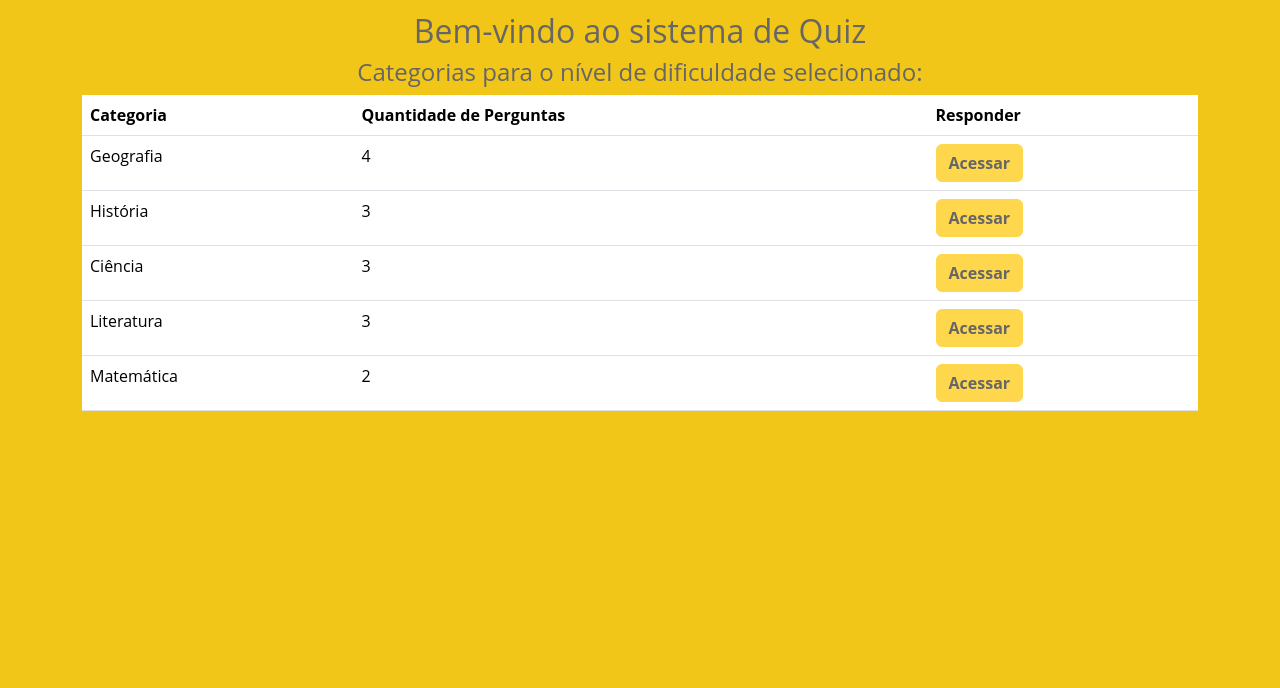
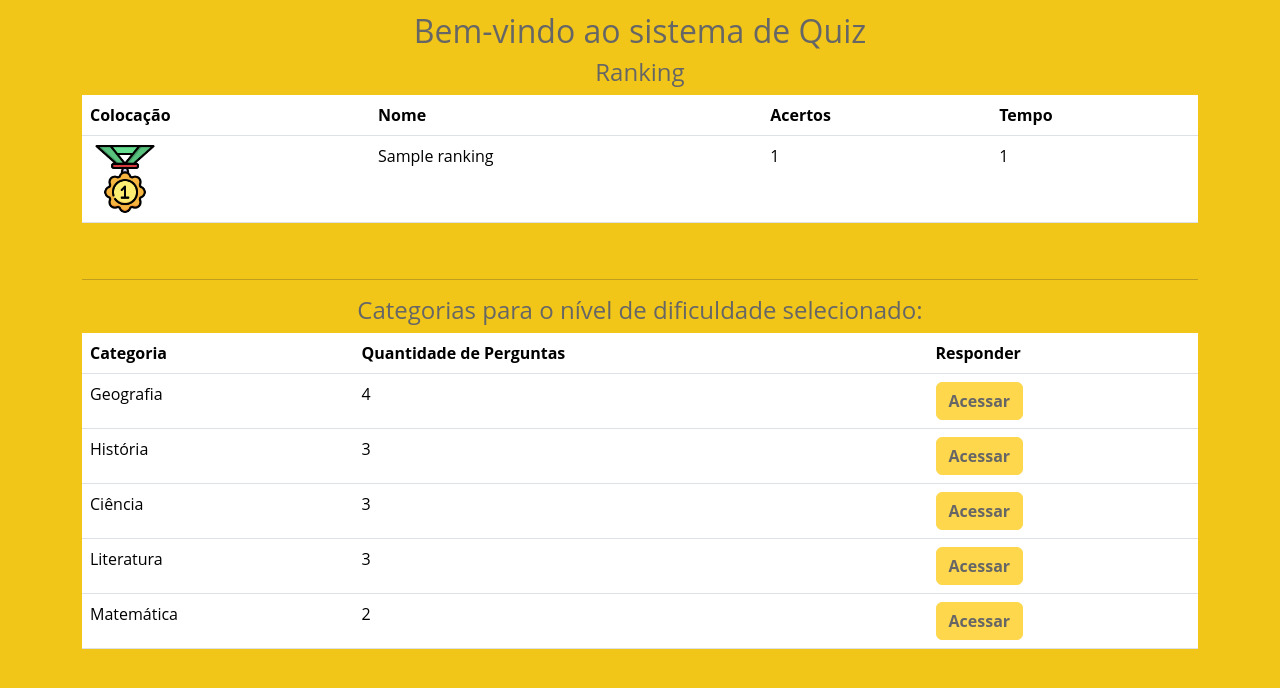
Before and after one commit to gamadev3/quizz-django, a Django app: page /qa/ in a window 1280 px wide. Shown: the top 688 px of the page. Run offline with Django 5.2, Linux system fonts and the light colour scheme; data comes from the database, SQL or seed files in the repository; tables that the repository leaves empty hold one stand-in row (values such as "Sample post").

Commit message:
Criação do Ranking e personalização de imagens

```diff
--- a/qa/admin.py
+++ b/qa/admin.py
@@ -1,5 +1,5 @@
 from django.contrib import admin
-from qa.models import Pergunta, Resposta, Categoria
+from qa.models import Pergunta, Resposta, Categoria, Ranking
 
 @admin.register(Pergunta)
 class PerguntaAdmin(admin.ModelAdmin):
@@ -14,3 +14,5 @@ class RespostaAdmin(admin.ModelAdmin):
 class CategoriaAdmin(admin.ModelAdmin):
     list_display = ['id', 'nome']
     list_display_links = ['nome']
+
+admin.site.register(Ranking)
--- a/qa/models.py
+++ b/qa/models.py
@@ -30,3 +30,9 @@ class Resposta(models.Model):
 
     def __str__(self):
         return f'{self.resposta} - Pergunta: {self.pergunta.enunciado}'
+
+
+class Ranking(models.Model):
+    nome = models.CharField(max_length=200)
+    qtd_acertos = models.IntegerField()
+    tempo = models.IntegerField()
--- a/qa/views.py
+++ b/qa/views.py
@@ -1,6 +1,6 @@
 from django.shortcuts import render, get_object_or_404, HttpResponse
 from django.db.models import Count
-from qa.models import Categoria, Resposta, Pergunta
+from qa.models import Categoria, Resposta, Pergunta, Ranking
 from datetime import datetime
 
 
@@ -41,7 +41,8 @@ def exibir_pagina_inicial(request):
 
 def list_all_qa(request):
     categorias = Categoria.objects.annotate(qtd_perguntas=Count('perguntas'))
-    return render(request, 'qa/list_all_qa.html', {'categorias': categorias})
+    ranking = Ranking.objects.all().order_by('-qtd_acertos', 'tempo')[:3]
+    return render(request, 'qa/list_all_qa.html', {'categorias': categorias, 'ranking': ranking})
 
 
 def listar_perguntas_categoria(request, id_categoria):
--- a/templates/qa/list_all_qa.html
+++ b/templates/qa/list_all_qa.html
@@ -1,13 +1,49 @@
 {% extends 'global/base.html' %}
-
+{% load static %}
 {% block title %} - Categorias Filtradas {% endblock title %}
 
 {% block content %}
 
 <h2>Bem-vindo ao sistema de Quiz</h2>
 
+
+{% if ranking %}
+<h4>Ranking</h4>
+<table class="table">
+    <thead>
+        <tr>
+            <th>Colocação</th>
+            <th>Nome</th>
+            <th>Acertos</th>
+            <th>Tempo</th>
+        </tr>
+    </thead>
+    <tbody>
+        {% for jogador in ranking %}
+        <tr>
+            <td>
+
+                {% if forloop.counter == 1 %}
+                <img src="{% static 'img/medalha-ouro.png' %}" alt="Medalha de Ouro" width="70">
+                {% elif forloop.counter == 2 %}
+                <img src="{% static 'img/medalha-prata.png' %}" alt="Medalha de Prata" width="70">
+                {% elif forloop.counter == 3 %}
+                <img src="{% static 'img/medalha-bronze.png' %}" alt="Medalha de Bronze" width="70">
+            </td>
+            {% else %}
+                {{ forloop.counter }}º lugar
+            {% endif %}
+            <td>{{ jogador.nome }}</td>
+            <td>{{ jogador.qtd_acertos }}</td>
+            <td>{{ jogador.tempo }}</td>
+        </tr>
+        {% endfor %}
+    </tbody>
+</table>
+{% endif %}
+<br>
+<hr>
 <h4>Categorias para o nível de dificuldade selecionado:</h4>
-
 <table class="table table-hover">
     <thead>
         <tr>
```
Also changed, not shown: qa/migrations/0004_ranking_alter_pergunta_categoria.py (added), qa/static/img/cry.png (deleted), qa/static/img/medalha-bronze.png (added), qa/static/img/medalha-ouro.png (added), qa/static/img/medalha-prata.png (added).
